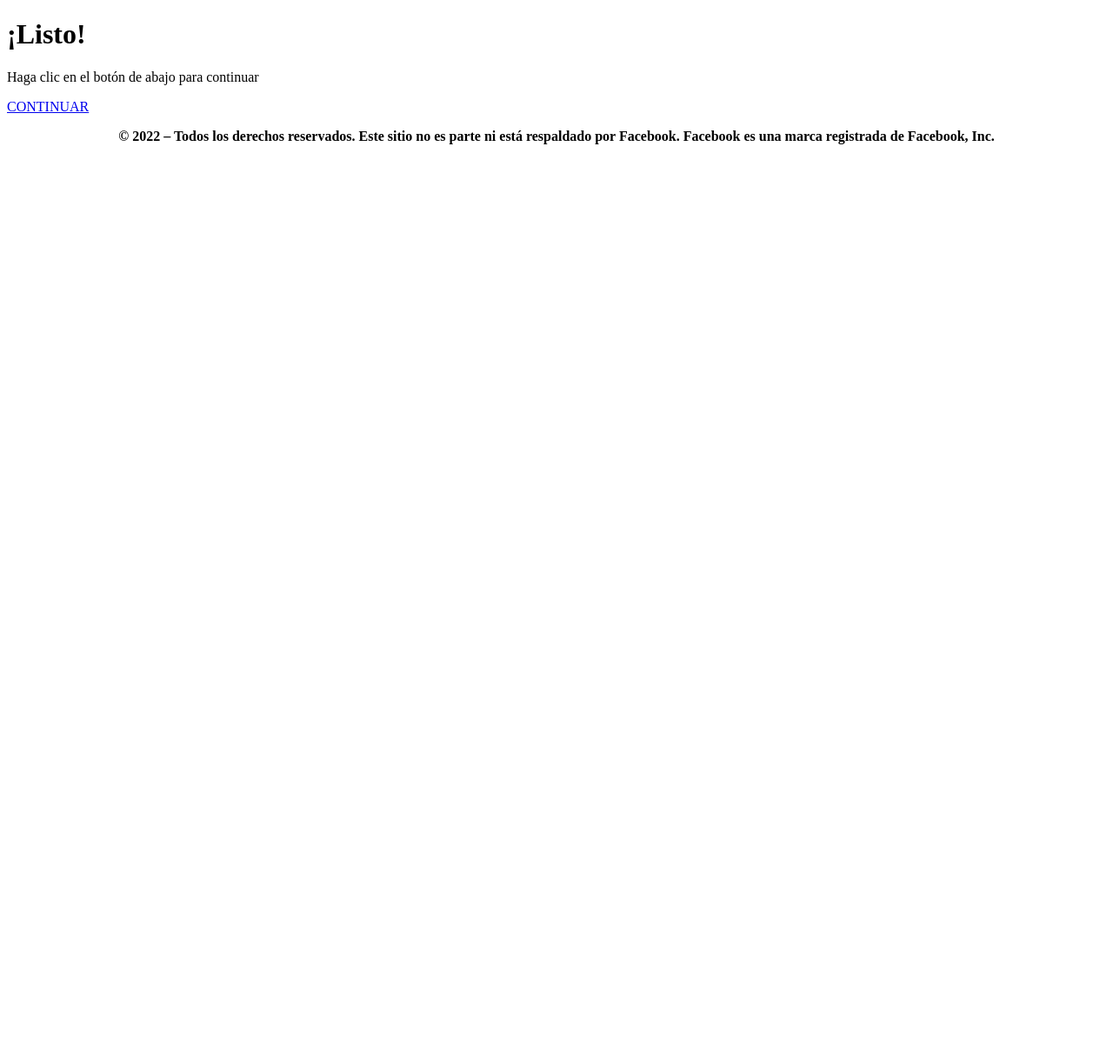
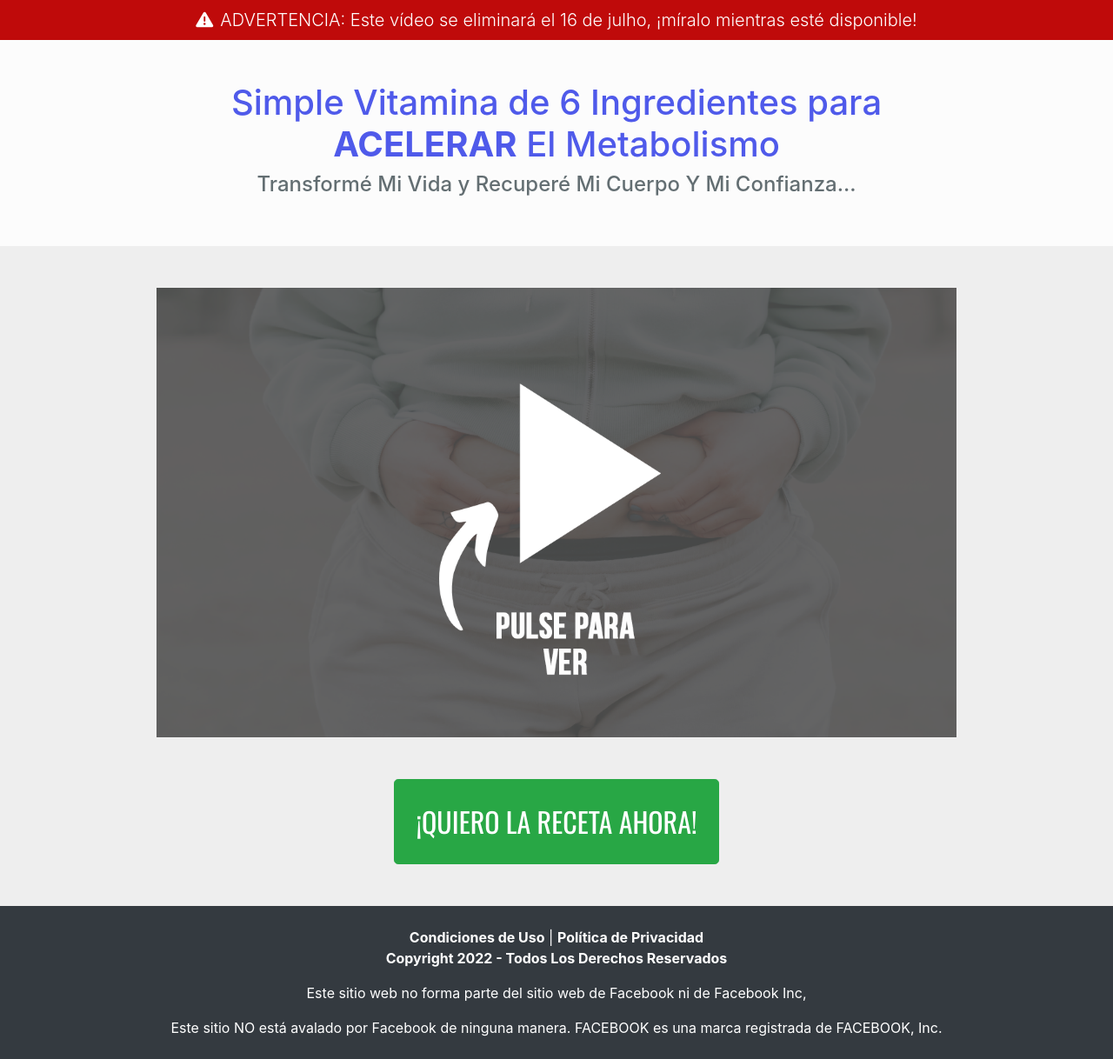
Before and after one commit to nikolamerazzi/zerobarrigaprotocolo.live, a plain HTML site: page index.html in a window 1280 px wide. Shown: the whole page at 87% size. Before the commit the page ends 800 px from the top, so only its background shows below. Drawn offline with nearby package versions, Linux system fonts and the light colour scheme.

Commit message:
Add files via upload

```diff
--- a/index.html
+++ b/index.html
@@ -3,24 +3,110 @@
   <head>
     <meta charset="utf-8">
     <meta name="viewport" content="width=device-width, initial-scale=1, shrink-to-fit=no">
-  <link rel="stylesheet" href="style.css">
-  <title>¡Listo!</title>
+    <link rel="stylesheet" href="https://stackpath.bootstrapcdn.com/bootstrap/4.1.3/css/bootstrap.min.css" integrity="sha384-MCw98/SFnGE8fJT3GXwEOngsV7Zt27NXFoaoApmYm81iuXoPkFOJwJ8ERdknLPMO" crossorigin="anonymous">
+    <link href="https://fonts.googleapis.com/css2?family=Oswald:wght@200;300;400;500;600;700&display=swap" rel="stylesheet">
+    <script src="https://kit.fontawesome.com/0572283b45.js"></script>
+    <style type="text/css">
+      nav {
+        background-color: #BF0A0A;
+        color: white;
+      }
+      .fsec {
+        background-color: #FCFCFC;
+      }
+      .fsec h1 {
+        color: #4F5AEA;
+      }
+      .fsec h4 {
+        color: #636E72;
+      }
+      .ssec {
+        background-color: #EEEEEE;
+      }
+      .btn {
+        font-size: 200%;
+        font-family: 'Oswald', sans-serif;
+        white-space: normal;
+      }
+    </style>
+
+<meta name="facebook-domain-verification" content="3c77fsef9o5js9i3hutr11xk75la89" />
+
+<!-- Meta Pixel Code -->
+<script>
+  !function(f,b,e,v,n,t,s)
+  {if(f.fbq)return;n=f.fbq=function(){n.callMethod?
+  n.callMethod.apply(n,arguments):n.queue.push(arguments)};
+  if(!f._fbq)f._fbq=n;n.push=n;n.loaded=!0;n.version='2.0';
+  n.queue=[];t=b.createElement(e);t.async=!0;
+  t.src=v;s=b.getElementsByTagName(e)[0];
+  s.parentNode.insertBefore(t,s)}(window, document,'script',
+  'https://connect.facebook.net/en_US/fbevents.js');
+  fbq('init', '409084757865634');
+  fbq('track', 'PageView');
+</script>
+<noscript><img height="1" width="1" style="display:none"
+  src="https://www.facebook.com/tr?id=409084757865634&ev=PageView&noscript=1"
+/></noscript>
+<!-- End Meta Pixel Code -->
+
   </head>
   <body>
+
+    <nav class="navbar justify-content-center text-center">
+      <span class="lead">
+        <i class="fas fa-exclamation-triangle mr-2"></i>ADVERTENCIA: Este vídeo se eliminará el <span id="dia"></span> de <span id="mes"></span>, ¡míralo mientras esté disponible!
+      </span>
+    </nav>
+
+    <section class="py-5 fsec">
       <div class="container">
-    <div class="black">
-      <div>
-        <div class="question">
-          <h1>¡Listo!</h1>
-          <p>Haga clic en el botón de abajo para continuar</p>
-        </div>
-        <div class="answer">
-          <a class="btn" href="https://zerobarrigaprotocolo.com.br/">CONTINUAR</a>
+        <div class="row justify-content-center">
+          <div class="col-lg-10 text-center">
+            <h1>Simple Vitamina de 6 Ingredientes para <b>ACELERAR</b> El Metabolismo</h1>
+            <h4>Transformé Mi Vida y Recuperé Mi Cuerpo Y Mi Confianza...</h4>
           </div>
         </div>
       </div>
-    <p style="text-align: center; font-weight: bold;">© 2022 – Todos los derechos reservados. Este sitio no es parte ni está respaldado por Facebook. Facebook es una marca registrada de Facebook, Inc.</p>
+    </section>
+
+    <section class="py-5 ssec">
+      <div class="container">
+        <div class="row justify-content-center">
+          <div class="col-lg-10 text-center">
+            <a href="https://protocolocerovientre.co/"><img class="img-fluid" src="play.png"></a>
+            <!-- TROQUE SEU LINK ONDE ESTÁ O DO PROTOCOLOZEROBARRIGA.COM, MANTENDO AS ASPAS -->
+            <a class="btn btn-success btn-lg p-4 mt-5" href="https://protocolocerovientre.co/">¡QUIERO LA RECETA AHORA!</a>
           </div>
-  <script type="text/javascript" src="script.js"></script>
+        </div>
+      </div>
+    </section>
+
+    <footer class="py-4 bg-dark text-white">
+      <div class="container">
+        <div class="row justify-content-center">
+          <div class="col text-center">
+            <a href="https://protocolocerovientre.co/termos" class="text-white font-weight-bold">Condiciones de Uso</a> | <a href="https://protocolocerovientre.co/privacidade" class="text-white font-weight-bold">Política de Privacidad</a>
+            <p class="font-weight-bold">Copyright 2022 - Todos Los Derechos Reservados</p>
+            <p>Este sitio web no forma parte del sitio web de Facebook ni de Facebook Inc,</p>
+            <p class="mb-0">Este sitio NO está avalado por Facebook de ninguna manera. FACEBOOK es una marca registrada de FACEBOOK, Inc.</p>
+          </div>
+        </div>
+      </div>
+    </footer>
+
+    <script src="https://code.jquery.com/jquery-3.3.1.slim.min.js" integrity="sha384-q8i/X+965DzO0rT7abK41JStQIAqVgRVzpbzo5smXKp4YfRvH+8abtTE1Pi6jizo" crossorigin="anonymous"></script>
+    <script src="https://cdnjs.cloudflare.com/ajax/libs/popper.js/1.14.3/umd/popper.min.js" integrity="sha384-ZMP7rVo3mIykV+2+9J3UJ46jBk0WLaUAdn689aCwoqbBJiSnjAK/l8WvCWPIPm49" crossorigin="anonymous"></script>
+    <script src="https://stackpath.bootstrapcdn.com/bootstrap/4.1.3/js/bootstrap.min.js" integrity="sha384-ChfqqxuZUCnJSK3+MXmPNIyE6ZbWh2IMqE241rYiqJxyMiZ6OW/JmZQ5stwEULTy" crossorigin="anonymous"></script>
+    <script>
+      monName = new Array ("janeiro", "fevereiro", "março", "abril", "maio", "junho", "julho", "agosto", "setembro", "outubro", "novembro", "dezembro")
+
+      var data = new Date();
+      var dia = data.getDate();
+      var mes = monName[data.getMonth()];
+
+      document.getElementById("dia").innerHTML = dia
+      document.getElementById("mes").innerHTML = mes
+    </script>
   </body>
 </html>
```
Also changed, not shown: play.png (added). Lines whose indentation alone changed are shown as unchanged.
